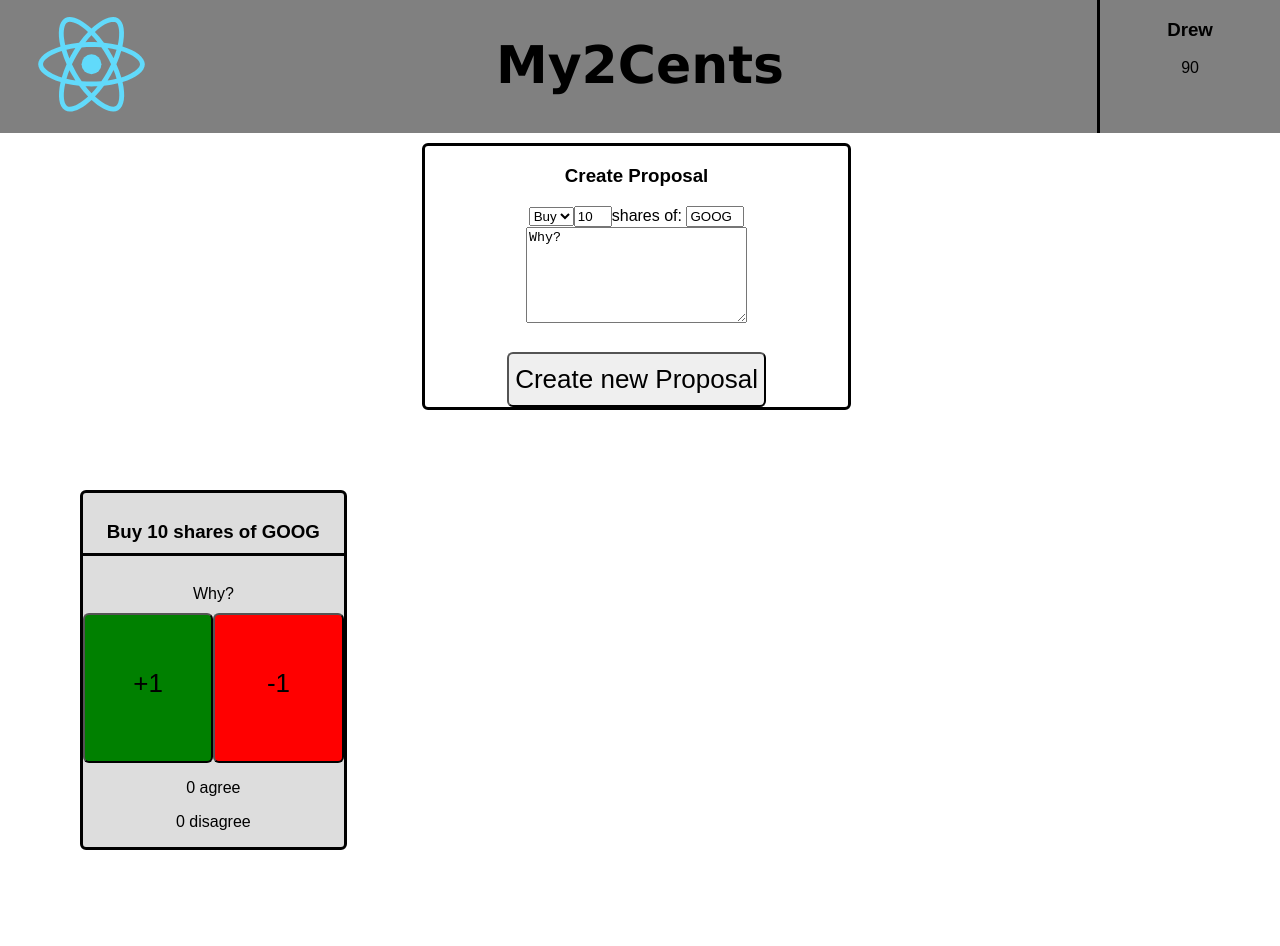
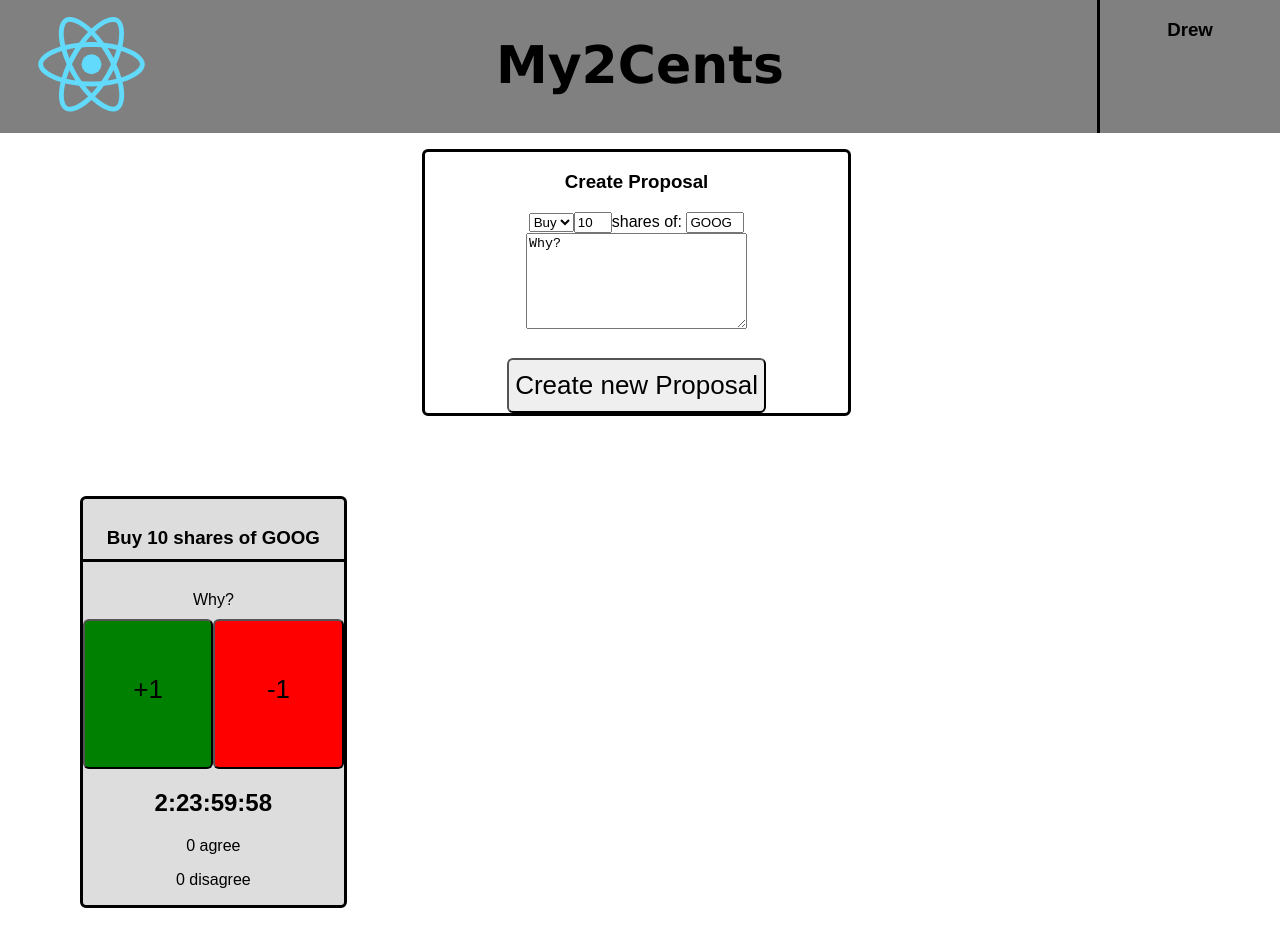
Before and after one commit to DBids35/My2Cents, a React (Create React App) app: page / in a window 1280 px wide. Both pictures are taken after a click on the button "Create new Proposal". Shown: the top 946 px of the page. Built offline with nearby package versions, Linux system fonts and the light colour scheme; no server answers.

Commit message:
Build with routing

```diff
--- a/package.json
+++ b/package.json
@@ -5,6 +5,7 @@
   "dependencies": {
     "react": "^16.1.0",
     "react-dom": "^16.1.0",
+    "react-router-dom": "^4.2.2",
     "react-scripts": "1.0.17"
   },
   "scripts": {
--- a/src/App.js
+++ b/src/App.js
@@ -1,4 +1,7 @@
 import React, { Component } from 'react';
+import {
+  BrowserRouter as Router, Switch, Route
+} from 'react-router-dom';
 import logo from './logo.svg';
 import './App.css';
 
@@ -7,7 +10,6 @@ class UserDisplay extends Component{
     return(
       <div className="headerUser">
         <h3> {this.props.userName} </h3>
-        <p> {this.props.votes} </p>
       </div>
       )
   }
@@ -22,13 +24,30 @@ class Header extends Component {
           <div className="headerTitle">
             <h1> My2Cents </h1>
           </div>
-          <UserDisplay userName={this.props.userName} votes={this.props.votes}/>
+          <UserDisplay userName={this.props.userName}/>
         </div>
       )
   }
 }
 
-
+class CallAPI extends Component{
+  constructor(props){
+    super(props)
+    this.state={apiCall:null}
+    fetch('http://my2cents.pythonanywhere.com/api')
+    .then(result => result.json())
+    .then(result => {
+      console.log(result.msg)
+      const message= result.msg;
+      this.setState({apiCall:message})
+    })
+  }
+  render(){
+    return(
+        <p>{this.state.apiCall}</p>
+      )
+  }
+}
 class PollTemplate extends Component{
   constructor(props){
     super(props)
@@ -69,14 +88,23 @@ class PollTemplate extends Component{
       )
   }
 }
+
 class Poll extends Component {
   constructor(props){
     super(props)
-    this.state={agreeVotes:0, disagreeVotes:0}
+    this.state={agreeVotes:0, disagreeVotes:0, endTime:null}
     this.incrementAgree=this.incrementAgree.bind(this)
     this.incrementDisagree=this.incrementDisagree.bind(this)
 
+
   }
+  componentDidMount(){
+    const now=new Date()
+    const endTime=now.setDate(now.getDate()+3)
+    this.setState({endTime})
+
+  }
+
   incrementAgree(){
     this.setState({agreeVotes:this.state.agreeVotes+1})
     this.props.onClick()
@@ -94,22 +122,54 @@ class Poll extends Component {
         </p>
         <button type="button" className="agree" onClick={this.incrementAgree}>+1</button>
         <button type="button" className="disagree" onClick={this.incrementDisagree}>-1</button>
+        <PollCountdown endTime={this.state.endTime}/>
         <p> {this.state.agreeVotes} agree </p>
         <p> {this.state.disagreeVotes} disagree </p>
       </div>
       )
   }
 }
-class App extends Component {
+class PollCountdown extends Component{
+  constructor(props){
+    super(props)
+    this.state={days:3, hours:0, minutes:0, seconds:0}
+    this.tick=this.tick.bind(this)
+  }
+  componentDidMount(){
+    this.timerID = setInterval(()=> this.tick(), 1000);
+  }
+  tick(){
+    var now= new Date()
+    var then=this.props.endTime
+    var diff=(then-now)
+    var seconds=Math.floor(diff/1000)
+    var minutes=Math.floor(seconds/60)
+    seconds=seconds-(minutes*60)
+    var hours=Math.floor(minutes/60)
+    minutes=minutes-(hours*60)
+    var days=Math.floor(hours/24)
+    hours=hours-(days*24)
+
+    this.setState({days})
+    this.setState({hours})
+    this.setState({minutes})
+    this.setState({seconds})
+  }
+  render(){
+    return(
+      <h2>{this.state.days.toString()}:{this.state.hours.toString()}:{this.state.minutes.toString()}:{this.state.seconds.toString()} </h2>
+
+      )
+  }
+}
+class Home extends Component {
   constructor(props) {
     super(props)
-    this.state={userName:'Drew', votes:100, polls:[]}
+    this.state={user:{name:'Drew', ownershipPercentage:50, accuracy: 1}, polls:[]}
     this.handleNewPollClick=this.handleNewPollClick.bind(this)
   }
 
   handleNewPollClick(buyOrSell, numShares, ticker, explanation){
-    var votes=this.state.votes-10
-    this.setState({votes})
     const newItem = {
       title: buyOrSell+" "+numShares+" shares of "+ticker,
       text: explanation
@@ -119,13 +179,13 @@ class App extends Component {
     }));
   }
   handlePollVoteClick(){
-    var votes=this.state.votes-1
-    this.setState({votes})
+    console.log("voted")
   }
   render() {
     return (
       <div className="App">
-        <Header userName={this.state.userName} votes={this.state.votes} />
+        <Header userName={this.state.user.name}/>
+        <CallAPI/>
         <PollTemplate onClick={this.handleNewPollClick}/>
 
         <div className="pollList">
@@ -137,6 +197,29 @@ class App extends Component {
     );
   }
 }
+class Login extends Component{
+  render(){
+    return(
+      <div>
+        <h2>Username</h2>
+        <h2>Password</h2>
+      </div>
+      )
+  }
+}
+class App extends Component{
+  render(){
+    return(
+      <Router>
+        <Switch>
 
+          <Route exact path='/' component={Home} />
+          <Route path='/login' component={Login} />
+
+        </Switch>
+      </Router>
+      )
+  }
+}
 
 export default App;
```
Also changed, not shown: 7 other files (tests, documents, lock files or other folders).
